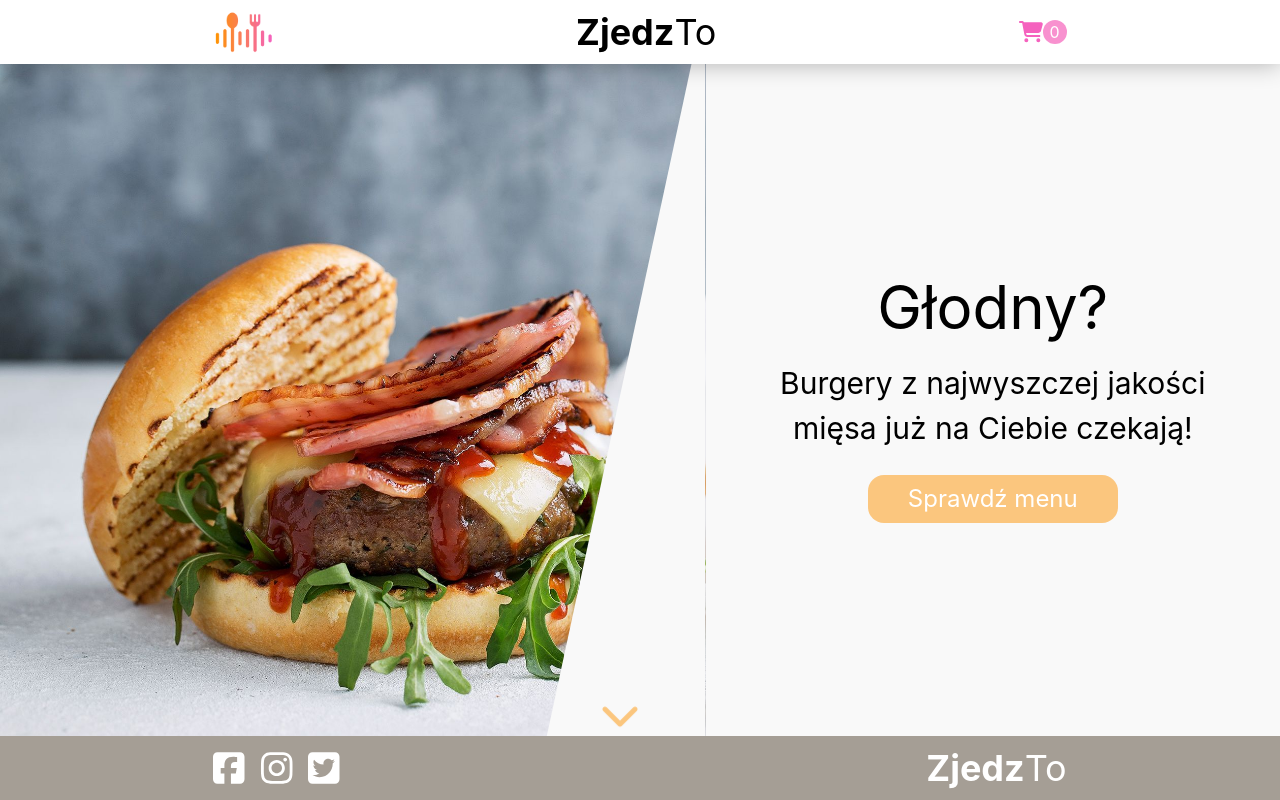
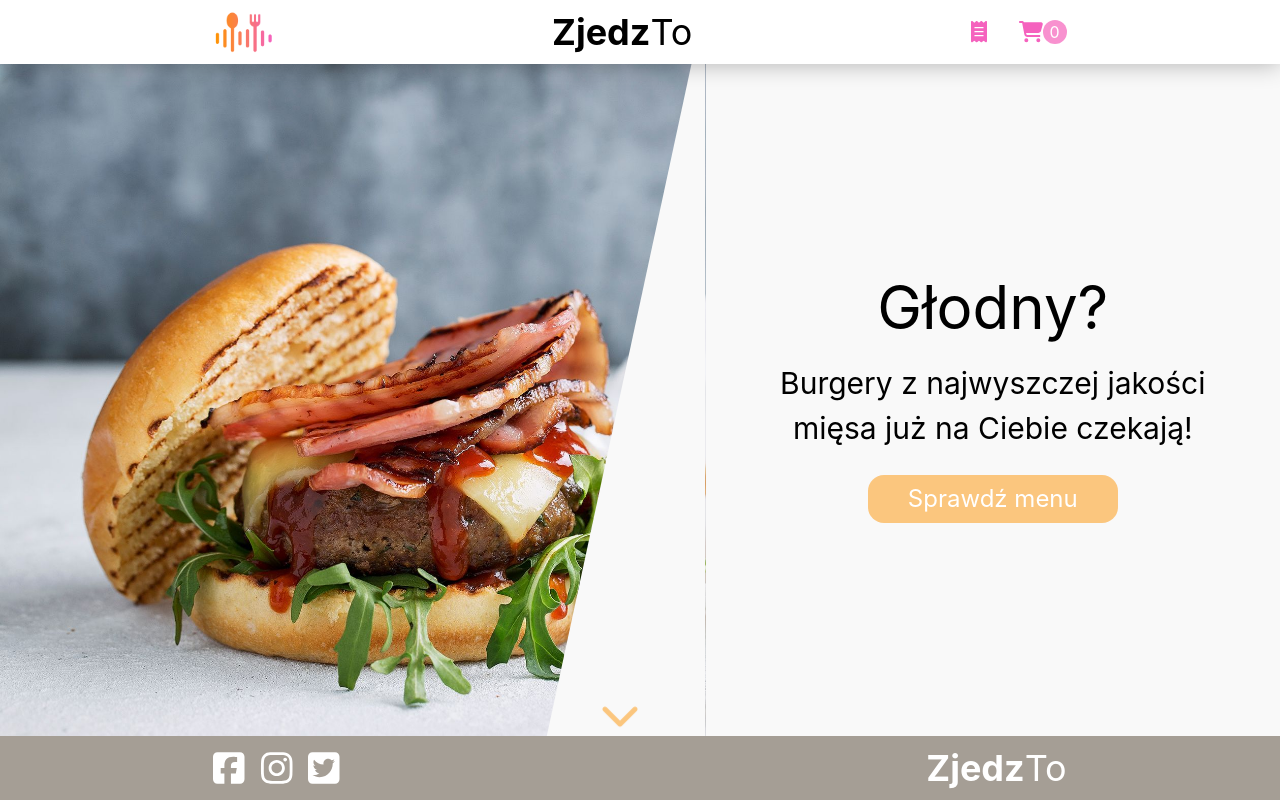
Before and after one commit to TomaszSack/zjedzto, a React (Create React App) app: page / in a window 1280 px wide. Shown: the top 800 px of the page. Built offline with nearby package versions, Linux system fonts and the light colour scheme; data requests are answered from the project's data file.

Commit message:
added navbar icon with order summary, fixed comma

```diff
--- a/src/components/Navbar.tsx
+++ b/src/components/Navbar.tsx
@@ -1,11 +1,13 @@
 import logo from "assets/logo-wbg.png";
 import { FontAwesomeIcon } from "@fortawesome/react-fontawesome";
-import { faCartShopping } from "@fortawesome/free-solid-svg-icons";
+import { faCartShopping, faReceipt } from "@fortawesome/free-solid-svg-icons";
 import ContentContainer from "layout/ContentContainer";
 import { useCart } from "./context/CartService";
+import { useNavigate } from "react-router-dom";
 
 const Navbar = () => {
   const { cartQuantity } = useCart();
+  const navigate = useNavigate()
   return (
     <div className="fixed h-16 3xl:h-20 w-full bg-white shadow-nav z-10">
       <ContentContainer className="flex items-center justify-between">
@@ -16,6 +18,11 @@ const Navbar = () => {
           <span className="font-bold">Zjedz</span>To
         </div>
         <div className="flex items-center h-2/6">
+          <FontAwesomeIcon
+            onClick={() => navigate("orders-summary")}
+            className="h-full text-primary-pink h-8 mr-8 cursor-pointer"
+            icon={faReceipt}
+          />
           <FontAwesomeIcon
             className="h-full text-primary-pink"
             icon={faCartShopping}
--- a/src/components/OrdersSummary/OrdersSummaryItem.tsx
+++ b/src/components/OrdersSummary/OrdersSummaryItem.tsx
@@ -34,10 +34,10 @@ const OrdersSummaryItem: React.FC<{ order: OrderItem, orderId:number }> = ({ ord
       </div>
       <div className="flex justify-around items-center w-10/12 text-2xl text-center">
         <div className="flex justify-center w-2/3">
-          {order.order.map((item) => {
+          {order.order.map((item, index, array) => {
             return (
               <p key={item.id}>
-                {item.quantity}x {item.name},&nbsp;
+                {item.quantity}x {item.name}{array.length - 1 !== index && (`,${'\u00A0'}`)}
               </p>
             );
           })}
--- a/src/pages/OrdersSummaryPage.tsx
+++ b/src/pages/OrdersSummaryPage.tsx
@@ -57,7 +57,7 @@ const OrdersSummaryPage = () => {
             .map((order, index, array) => {
               const i =array.length  - index
               return (
-                <OrdersSummaryItem key={order.id} order={order} orderId={i} />
+                <OrdersSummaryItem key={i} order={order} orderId={i} />
               );
             })}
         </ContentContainer>
```
